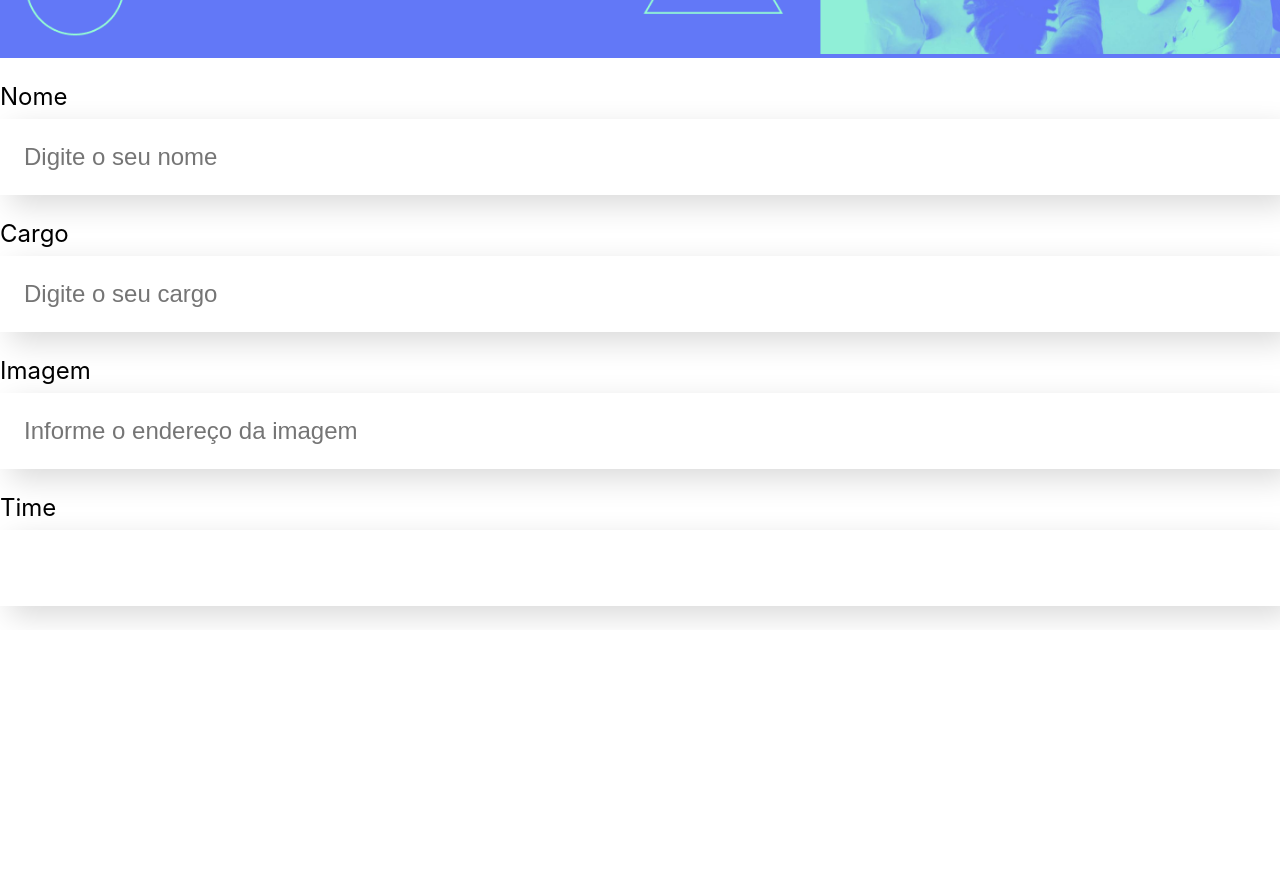
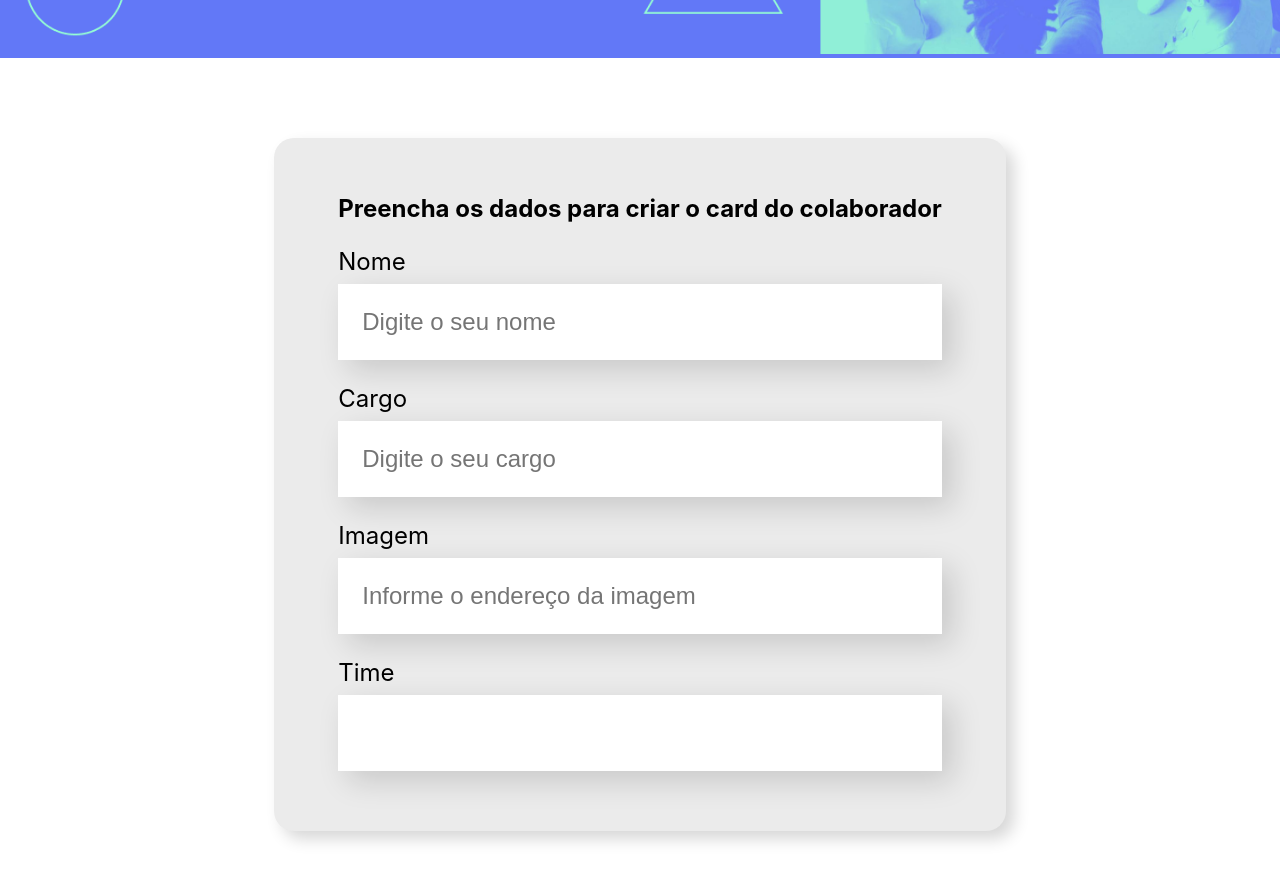
Before and after one commit to GuilhermeCostaDF/organo-react, a React (Create React App) app: page / in a window 1280 px wide. Shown: the part 440-1322 px from the top of the page. Before the commit the page ends 1070 px from the top, so only its background shows below. Built offline with nearby package versions, Linux system fonts and the light colour scheme.

Commit message:
Criando componente Formulario

```diff
--- a/src/App.js
+++ b/src/App.js
@@ -1,15 +1,12 @@
 import Banner from "./componentes/Banner";
-import CampoTexto from "./componentes/CampoTexto";
+import Formulario from "./componentes/Formulario";
 
 function App() {
   return (
     <>
       <div className="App">
         <Banner />
-        <CampoTexto label="Nome" placeHolder="Digite o seu nome" />
-        <CampoTexto label="Cargo" placeHolder="Digite o seu cargo" />
-        <CampoTexto label="Imagem" placeHolder="Informe o endereço da imagem" />
-        <CampoTexto label="Time" />
+        <Formulario />
       </div>
     </>
   );
--- /dev/null
+++ b/src/componentes/Formulario/Formulario.css
@@ -0,0 +1,13 @@
+.formulario {
+  display: flex;
+  justify-content: center;
+  margin: 80px 0;
+}
+
+.formulario form{
+  max-width: 80%;
+  background-color: #ebebeb;
+  border-radius: 20px;
+  padding: 36px 64px;
+  box-shadow: 8px 8px 16px rgba(0,0,0,0.16);
+}
--- /dev/null
+++ b/src/componentes/Formulario/index.js
@@ -0,0 +1,18 @@
+import CampoTexto from "../CampoTexto";
+import "./Formulario.css";
+
+const Formulario = () => {
+  return (
+    <section className="formulario">
+      <form>
+        <h2>Preencha os dados para criar o card do colaborador</h2>
+        <CampoTexto label="Nome" placeHolder="Digite o seu nome" />
+        <CampoTexto label="Cargo" placeHolder="Digite o seu cargo" />
+        <CampoTexto label="Imagem" placeHolder="Informe o endereço da imagem" />
+        <CampoTexto label="Time" />
+      </form>
+    </section>
+  );
+};
+
+export default Formulario;
```
